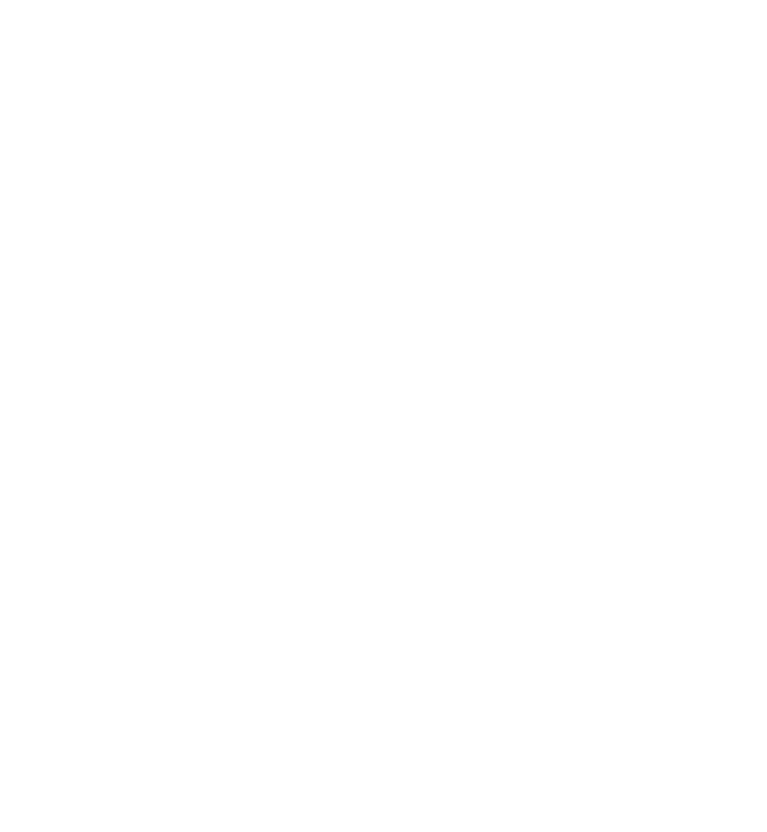
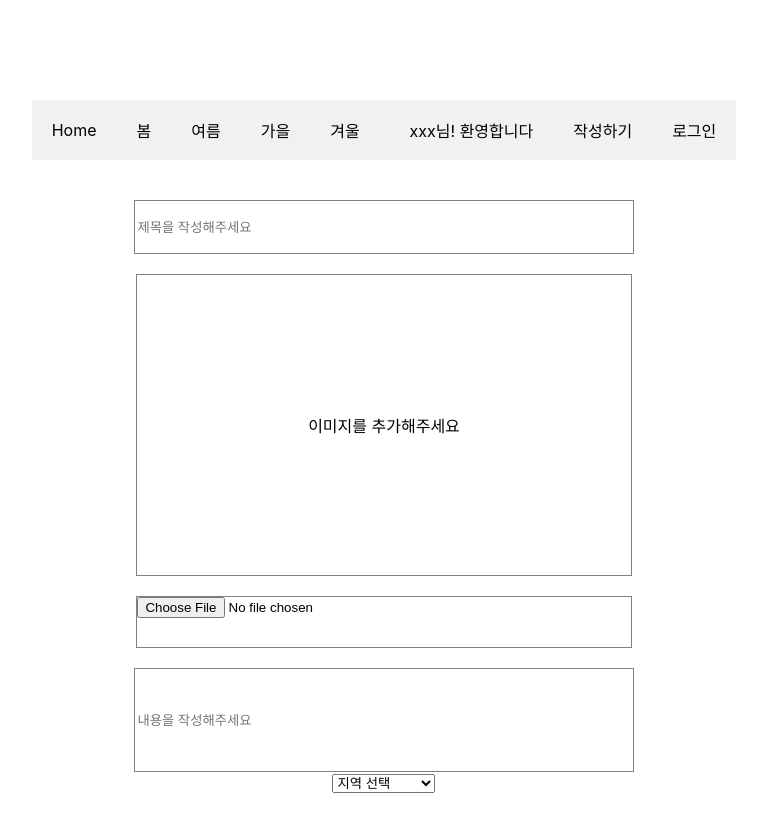
Before and after one commit to sbchoi5451/Season_project, a React (Create React App) app: page /board in a window 1280 px wide. Shown: the top 832 px of the page, without its empty margins (256-1023 px from the left). Before the commit the page ends 800 px from the top, so only its background shows below. Built offline with nearby package versions, Linux system fonts and the light colour scheme.

Commit message:
[feat] NavBar, Board Image

```diff
--- /dev/null
+++ b/src/board/Board.js
@@ -0,0 +1,14 @@
+import React from 'react'
+import NavBar from '../navBar/Navbar'
+import BoardInput from './BoardInput'
+
+function Board() {
+  return (
+    <div>
+        <NavBar />
+        <BoardInput />
+    </div>
+  )
+}
+
+export default Board
--- /dev/null
+++ b/src/board/BoardInput.jsx
@@ -0,0 +1,69 @@
+import React, { useState } from 'react'
+import * as st from './BoardST'
+import SelectLocation from './SelectLocation';
+
+function BoardInput() {
+
+    const [title, setTitle] = useState('');
+    const [content, setContent] = useState('');
+    const [image, setImage] = useState(null); //custom hook 고민해보기
+
+    const onTitleChangeHadler = (e) => {
+        setTitle(e.target.value);
+    }
+
+    const onContentChangeHadler = (e) => {
+        setContent(e.target.value);
+    }
+
+    const handleImageChange = (e) => {
+        if (e.target.files.length) {
+            const fileReader = new FileReader();
+            fileReader.readAsDataURL(e.target.files[0]);
+            fileReader.onloadend = () => {
+                setImage({
+                    preview: fileReader.result,
+                    raw: e.target.files[0]
+                });
+            };
+        }
+    };
+
+    return (
+        <st.BodyStyle>
+            <st.InputStyle
+                height='50px'
+                name='title'
+                type='text'
+                value={title}
+                onChange={onTitleChangeHadler}
+                placeholder='제목을 작성해주세요' />
+
+            {image ? (
+                <st.ImageWrapper>
+                    <img src={image.preview} alt="uploaded" />
+                </st.ImageWrapper>
+            ) : <st.ImagePlaceholder>이미지를 추가해주세요</st.ImagePlaceholder>}
+
+            {/* {image && <img src={image.preview} alt="uploaded"/>} */}
+
+            <st.InputStyle
+                height='50px'
+                name='image'
+                type='file'
+                onChange={handleImageChange} />
+
+            <st.InputStyle
+                height='100px'
+                name='content'
+                type='text'
+                value={content}
+                onChange={onContentChangeHadler}
+                placeholder='내용을 작성해주세요' />
+
+            <SelectLocation />
+        </st.BodyStyle>
+    )
+}
+
+export default BoardInput
--- /dev/null
+++ b/src/board/BoardST.js
@@ -0,0 +1,41 @@
+import styled from "styled-components"
+
+export const BodyStyle = styled.div`
+flex-direction: column;
+display: flex;
+align-items: center;
+justify-content: center;
+margin-top: 20px;
+width: 100%;
+height: 100%;
+`
+
+export const InputStyle = styled.input`
+width: 70%;
+height: ${props => props.height};
+border: 1px solid gray;
+margin-top: 20px;
+`
+
+export const ImageWrapper = styled.div`
+width: 70%;
+height: 300px;
+margin-top: 20px;
+border: 1px solid gray;
+
+  img {
+    width: 100%;
+    height: 100%;
+    object-fit: contain;
+  }
+`
+
+export const ImagePlaceholder = styled.div`
+width: 70%;
+height: 300px;
+display: flex;
+justify-content: center;
+align-items: center;
+border: 1px solid gray;
+margin-top: 20px;
+`
--- /dev/null
+++ b/src/board/SelectLocation.jsx
@@ -0,0 +1,26 @@
+import React from 'react'
+
+function SelectLocation() {
+
+    const searchWhere = [
+        {value: "sudogwon", label: "서울/경기/인천"},
+        {value: "gangwon", label: "강원도"},
+        {value: "chungchung", label: "충청도"},
+        {value: "gyeongsang", label: "경상도"},
+        {value: "jeolla", label: "전라도"},
+        {value: "jeju", label: "제주도"},
+    ]
+
+  return (
+    <div>
+        <select>
+            <option value="null">지역 선택</option>
+            {searchWhere.map(item =>
+            <option key={item.value} value={item.value}>{item.label}</option>
+            )}
+        </select>
+    </div>
+  )
+}
+
+export default SelectLocation
--- /dev/null
+++ b/src/navBar/Navbar.jsx
@@ -0,0 +1,28 @@
+import React from 'react'
+import { useNavigate } from 'react-router-dom'
+import * as st from './NavbarST'
+
+function NavBar() {
+
+    const navigate = useNavigate();
+
+    return (
+            <st.NavBox>
+                <st.NavLink>
+                    <st.NavContent onClick={()=>navigate("/")}>Home</st.NavContent>
+                    <st.NavContent>봄</st.NavContent>
+                    <st.NavContent>여름</st.NavContent>
+                    <st.NavContent>가을</st.NavContent>
+                    <st.NavContent>겨울</st.NavContent>
+                </st.NavLink>
+
+                <st.NavLink>
+                    <st.Welcome>xxx님! 환영합니다</st.Welcome>
+                    <st.NavContent onClick={()=>navigate("/board")}>작성하기</st.NavContent>
+                    <st.NavContent>로그인</st.NavContent>
+                </st.NavLink>
+            </st.NavBox>
+    )
+}
+
+export default NavBar
--- /dev/null
+++ b/src/navBar/NavbarST.js
@@ -0,0 +1,41 @@
+import styled from "styled-components";
+
+export const NavBox = styled.div`
+position: relative;
+width: 100%;
+height: 60px;
+background-color: #f1f1f1;
+display: flex;
+justify-content: space-between;
+align-items: center;
+`
+
+export const NavLink = styled.div`
+display: flex;
+align-items: center;
+& > div {
+    padding-left: 20px;
+    padding-right: 20px;
+}
+`
+
+export const NavContent = styled.div`
+position: relative;
+
+&:hover {
+    cursor: pointer;
+    &:before {
+        content: "";
+        position: absolute;
+        bottom: -15px;
+        left: 0;
+        width: 100%;
+        height: 5px;
+        background-color: red;
+    }
+}
+`;
+
+export const Welcome = styled.div`
+margin-left: 10px;
+`
--- a/src/routers/Routers.js
+++ b/src/routers/Routers.js
@@ -4,6 +4,7 @@ import Season from '../season/Season'
 import Main from '../main/Main'
 import styled from 'styled-components'
 import Signup from '../signup/Signup'
+import Board from '../board/Board'
 
 function Routers() {
     return (
@@ -11,7 +12,7 @@ function Routers() {
             <Routes>
                 <Route path="/" element={<Season />} />
                 <Route path="/main" element={<Main />} />
-                <Route path="/board" />
+                <Route path="/board" element={<Board />} />
                 <Route path="/login" />
                 <Route path="/signup" element={<Signup />} />
             </Routes>
```
Also changed, not shown: src/board/SelectSeason.jsx (added, +9 -0 lines), src/board/SelectStar.jsx (added, +9 -0 lines), 1 other file (tests, documents, lock files or other folders).
